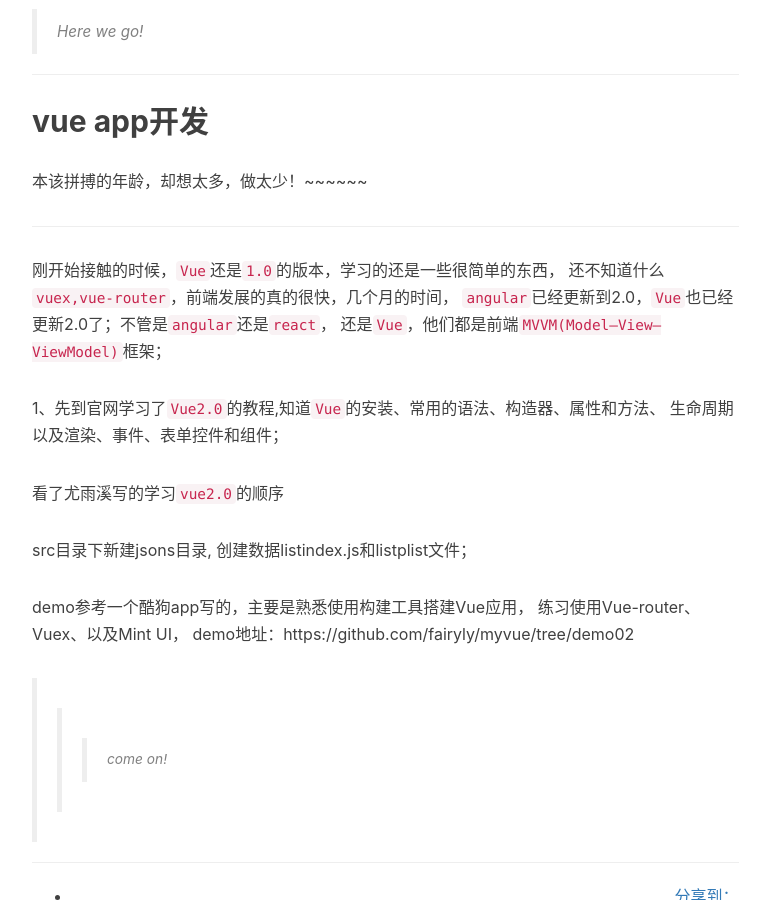
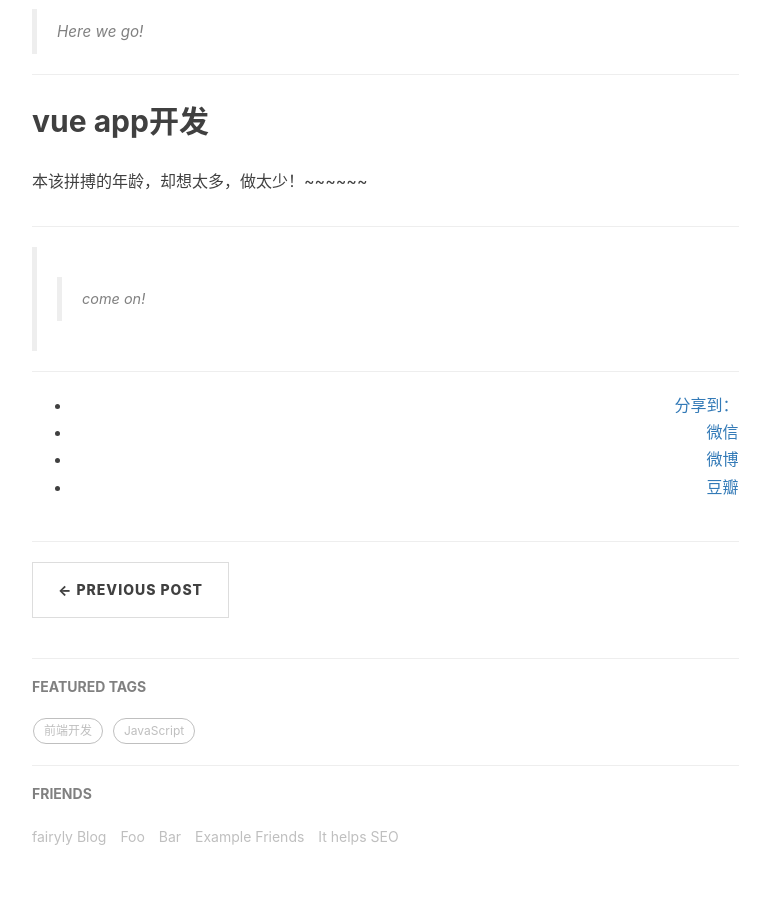
Before and after one commit to fairyly/myblog, a Jekyll site: the page built from _posts/2016-11-29-Vue-app-dev.markdown, in a window 1280 px wide and 900 px high, scrolled down 617 px. Shown: the whole window, without its empty margins (233-1003 px from the left). Built offline with Jekyll 4.4.1, drawn with Linux system fonts in a browser that asks for light colours; nearby versions of some CDN libraries; comment, search, counter and statistics services are not loaded.

Commit message:
Update 2016-11-29-Vue-app-dev.markdown

```diff
--- a/_posts/2016-11-29-Vue-app-dev.markdown
+++ b/_posts/2016-11-29-Vue-app-dev.markdown
@@ -22,24 +22,4 @@ tags:
 本该拼搏的年龄，却想太多，做太少！~~~~~~
 
 ---
-
-
-刚开始接触的时候，`Vue`还是`1.0`的版本，学习的还是一些很简单的东西，
-还不知道什么`vuex,vue-router`，前端发展的真的很快，几个月的时间，
-`angular`已经更新到2.0，`Vue`也已经更新2.0了；不管是`angular`还是`react`，
-还是`Vue`，他们都是前端`MVVM(Model–View–ViewModel)`框架；
-
-1、先到官网学习了`Vue2.0`的教程,知道`Vue`的安装、常用的语法、构造器、属性和方法、
-生命周期以及渲染、事件、表单控件和组件；
-
-看了尤雨溪写的学习`vue2.0`的顺序
-
-
-src目录下新建jsons目录,  创建数据listindex.js和listplist文件；
-
-demo参考一个酷狗app写的，主要是熟悉使用构建工具搭建Vue应用，
-练习使用Vue-router、Vuex、以及Mint UI，
-demo地址：https://github.com/fairyly/myvue/tree/demo02
-
-
->>>come on!
+>>  come on!
```
